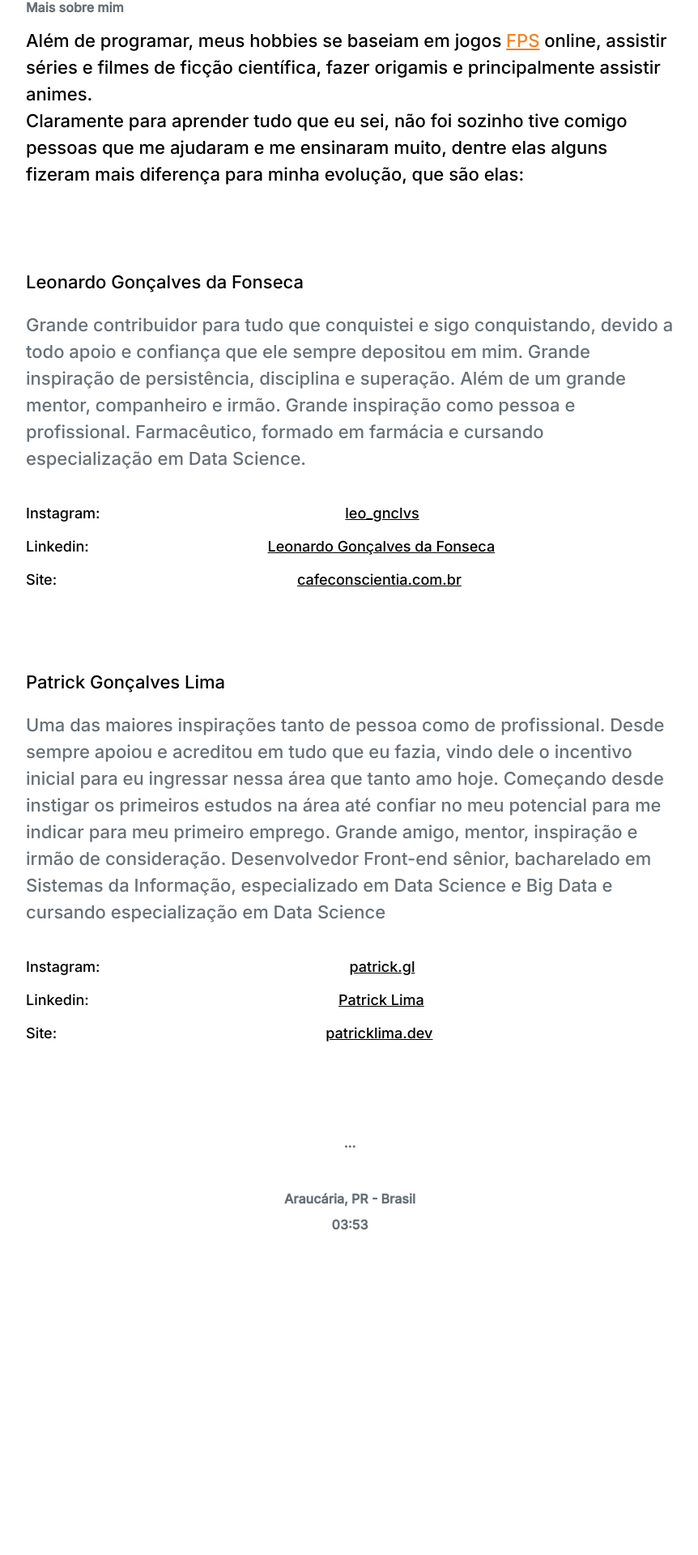
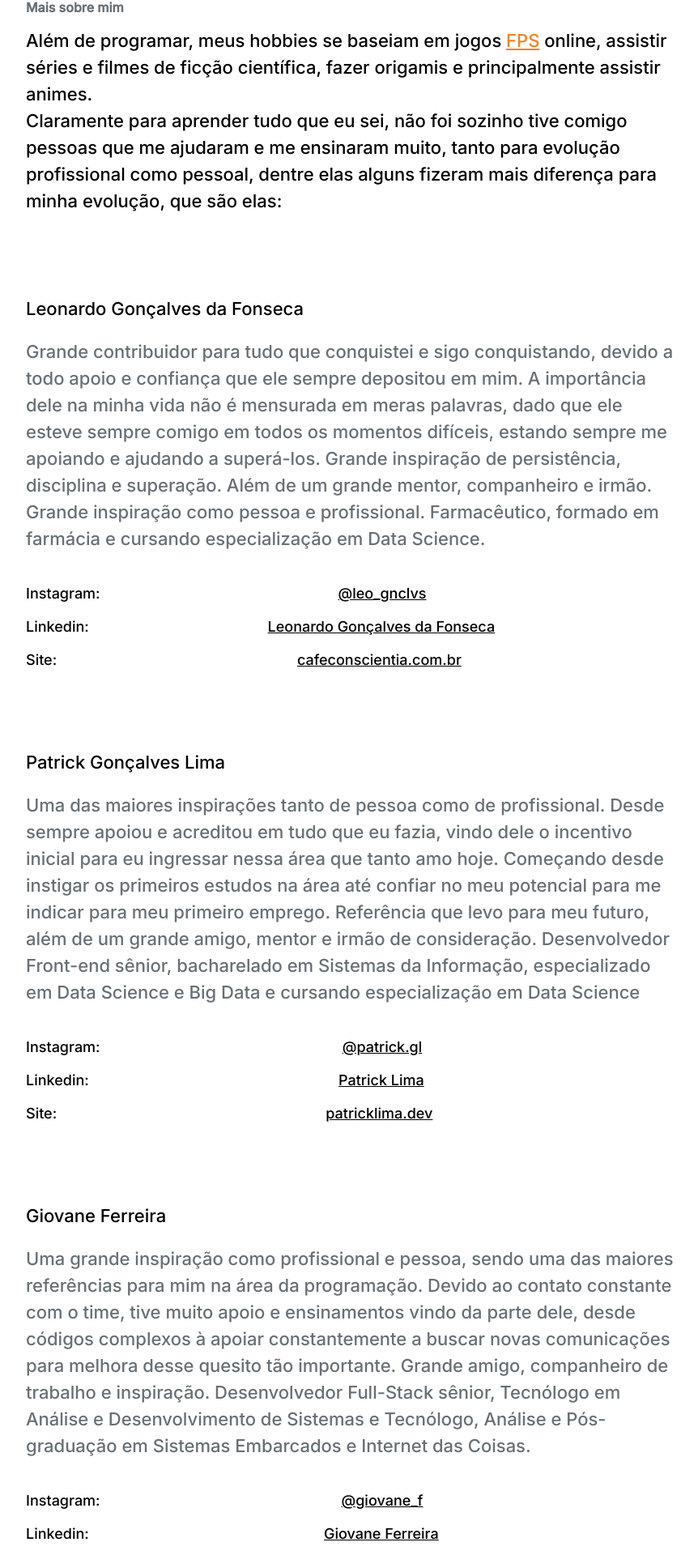
Before and after one commit to ricardogdf/Portfolio, a Next.js app: page /sobre in a window 1280 px wide. Shown: the part 495-2415 px from the top of the page at 81% size, without its empty margins (208-1070 px from the left). Before the commit the page ends 2101 px from the top, so only its background shows below. Built offline with nearby package versions, Linux system fonts and the light colour scheme; a web font is replaced by a local one.

Commit message:
Finalização pagina sobre

```diff
--- a/pages/sobre.js
+++ b/pages/sobre.js
@@ -62,24 +62,33 @@ export default function Sobre() {
                     <Text>Meu nome é Ricardo, tenho 17 anos, comecei a estudar assuntos relacionados a programação aproximadamente no segundo semestre de 2020 e comecei a trabalhar na área em fevereiro de 2021 como menor aprendiz desenvolvedor na <Link href='https://www.madeiramadeira.com.br/'>MadeiraMadeira</Link>. Desde que comecei aprendi muitas coisas sem dúvida, tanto em conhecimento de código que eu evolui extremamente, como também melhorei muito minhas habilidades em me comunicar e aprender.</Text>
                     <TextSub style={{ margin: '60px 0 15px 0' }}>Mais sobre mim</TextSub>
                     <Text>Além de programar, meus hobbies se baseiam em jogos <Link href='https://tecnoblog.net/responde/o-que-sao-jogos-fps/'>FPS</Link> online, assistir séries e filmes de ficção científica, fazer origamis e principalmente assistir animes.</Text>
-                    <Text>Claramente para aprender tudo que eu sei, não foi sozinho tive comigo pessoas que me ajudaram e me ensinaram muito, dentre elas alguns fizeram mais diferença para minha evolução, que são elas:</Text>
+                    <Text>Claramente para aprender tudo que eu sei, não foi sozinho tive comigo pessoas que me ajudaram e me ensinaram muito, tanto para evolução profissional como pessoal, dentre elas alguns fizeram mais diferença para minha evolução, que são elas:</Text>
                 </Box>
                 <Box className='mentions'>
                     <Text className='name'>Leonardo Gonçalves da Fonseca</Text>
-                    <Text className='description'>Grande contribuidor para tudo que conquistei e sigo conquistando, devido a todo apoio e confiança que ele sempre depositou em mim. Grande inspiração de persistência, disciplina e superação. Além de um grande mentor, companheiro e irmão. Grande inspiração como pessoa e profissional. Farmacêutico, formado em farmácia e cursando especialização em Data Science.</Text>
+                    <Text className='description'>Grande contribuidor para tudo que conquistei e sigo conquistando, devido a todo apoio e confiança que ele sempre depositou em mim. A importância dele na minha vida não é mensurada em meras palavras, dado que ele esteve sempre comigo em todos os momentos difíceis, estando sempre me apoiando e ajudando a superá-los. Grande inspiração de persistência, disciplina e superação. Além de um grande mentor, companheiro e irmão. Grande inspiração como pessoa e profissional. Farmacêutico, formado em farmácia e cursando especialização em Data Science.</Text>
                     <Box className='boxSocialMedias'>
-                        <Flex className='mbMedias'><Box className='nameSocialMedias'>Instagram:</Box> <Flex className='socialMedias'><a className='linkSocialMedias' href='https://www.instagram.com/leo_gnclvs/'>leo_gnclvs</a ></Flex></Flex>
+                        <Flex className='mbMedias'><Box className='nameSocialMedias'>Instagram:</Box> <Flex className='socialMedias'><a className='linkSocialMedias' href='https://www.instagram.com/leo_gnclvs/'>@leo_gnclvs</a ></Flex></Flex>
                         <Flex className='mbMedias'><Box className='nameSocialMedias'>Linkedin:</Box><Flex className='socialMedias'><a className='linkSocialMedias' href='https://www.linkedin.com/in/leonardo-gon%C3%A7alves-da-fonseca/'>Leonardo Gonçalves da Fonseca</a ></Flex></Flex>
                         <Flex className='mbMedias'><Box className='nameSocialMedias'>Site:</Box><Flex className='socialMedias'><a className='linkSocialMedias' href='https://cafeconscientia.com.br/'>cafeconscientia.com.br</a ></Flex></Flex>
                     </Box>
                 </Box>
                 <Box className='mentions'>
                     <Text className='name'>Patrick Gonçalves Lima</Text>
-                    <Text className='description'>Uma das maiores inspirações tanto de pessoa como de profissional. Desde sempre apoiou e acreditou em tudo que eu fazia, vindo dele o incentivo inicial para eu ingressar nessa área que tanto amo hoje. Começando desde instigar os primeiros estudos na área até confiar no meu potencial para me indicar para meu primeiro emprego. Grande amigo, mentor, inspiração e irmão de consideração. Desenvolvedor Front-end sênior, bacharelado em Sistemas da Informação, especializado em Data Science e Big Data e cursando especialização em Data Science</Text>
+                    <Text className='description'>Uma das maiores inspirações tanto de pessoa como de profissional. Desde sempre apoiou e acreditou em tudo que eu fazia, vindo dele o incentivo inicial para eu ingressar nessa área que tanto amo hoje. Começando desde instigar os primeiros estudos na área até confiar no meu potencial para me indicar para meu primeiro emprego. Referência que levo para meu futuro, além de um grande amigo, mentor e irmão de consideração. Desenvolvedor Front-end sênior, bacharelado em Sistemas da Informação, especializado em Data Science e Big Data e cursando especialização em Data Science</Text>
                     <Box className='boxSocialMedias'>
-                        <Flex className='mbMedias'><Box className='nameSocialMedias'>Instagram:</Box> <Flex className='socialMedias'><a className='linkSocialMedias' href='https://www.instagram.com/patrick.gl/'>patrick.gl</a ></Flex></Flex>
+                        <Flex className='mbMedias'><Box className='nameSocialMedias'>Instagram:</Box> <Flex className='socialMedias'><a className='linkSocialMedias' href='https://www.instagram.com/patrick.gl/'>@patrick.gl</a ></Flex></Flex>
                         <Flex className='mbMedias'><Box className='nameSocialMedias'>Linkedin:</Box><Flex className='socialMedias'><a className='linkSocialMedias' href='https://www.linkedin.com/in/patrickgdl/'>Patrick Lima</a ></Flex></Flex>
                         <Flex className='mbMedias'><Box className='nameSocialMedias'>Site:</Box><Flex className='socialMedias'><a className='linkSocialMedias' href='https://www.patricklima.dev/'>patricklima.dev</a ></Flex></Flex>
+                    </Box>
+                </Box>
+                <Box className='mentions'>
+                    <Text className='name'>Giovane Ferreira</Text>
+                    <Text className='description'>Uma grande inspiração como profissional e pessoa, sendo uma das maiores referências para mim na área da programação. Devido ao contato constante com o time, tive muito apoio e ensinamentos vindo da parte dele, desde códigos complexos à apoiar constantemente a buscar novas comunicações para melhora desse quesito tão importante. Grande amigo, companheiro de trabalho e inspiração. Desenvolvedor Full-Stack sênior, Tecnólogo em Análise e Desenvolvimento de Sistemas e Tecnólogo, Análise e Pós-graduação em Sistemas Embarcados e Internet das Coisas.</Text>
+                    <Box className='boxSocialMedias'>
+                        <Flex className='mbMedias'><Box className='nameSocialMedias'>Instagram:</Box> <Flex className='socialMedias'><a className='linkSocialMedias' href='https://www.instagram.com/giovane_f/'>@giovane_f</a ></Flex></Flex>
+                        <Flex className='mbMedias'><Box className='nameSocialMedias'>Linkedin:</Box><Flex className='socialMedias'><a className='linkSocialMedias' href='https://www.linkedin.com/in/giovaneferreira/'>Giovane Ferreira</a ></Flex></Flex>
+                        <Flex className='mbMedias'><Box className='nameSocialMedias'>Site:</Box><Flex className='socialMedias'><a className='linkSocialMedias' href='https://giovaneferreira.com.br/'>giovaneferreira.com.br</a ></Flex></Flex>
                     </Box>
                 </Box>
                 <footer>
```
